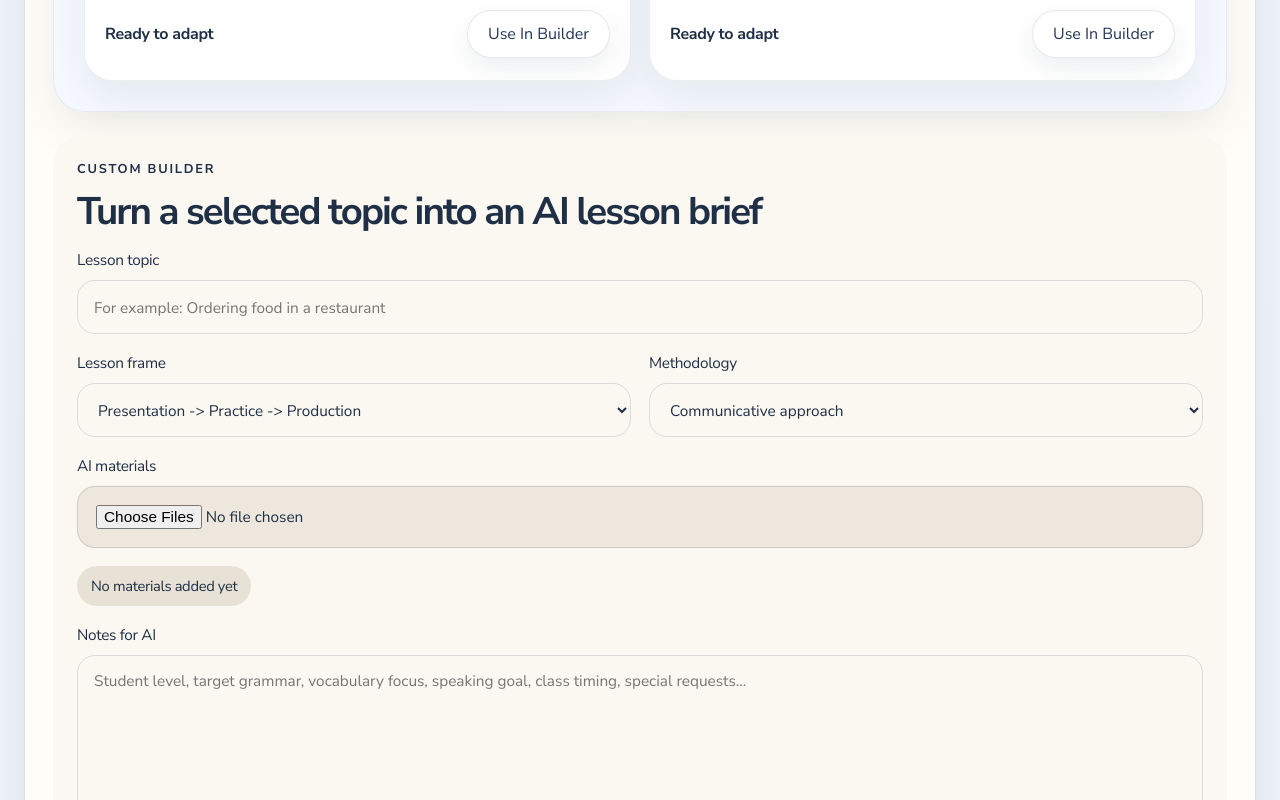
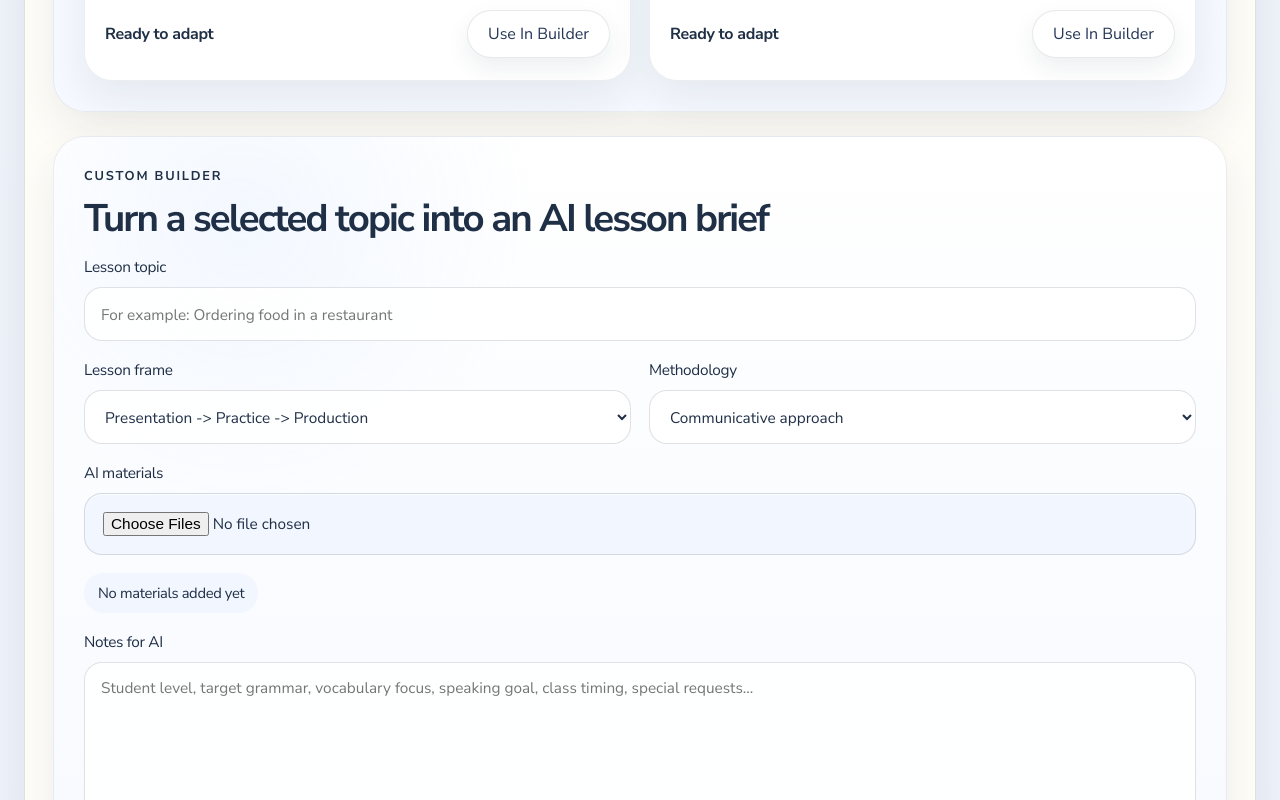
Before and after one commit to lana486/2, a Next.js app: page /lesson-studio in a window 1280 px wide. Shown: the part 3300-4100 px from the top of the page. Built offline with nearby package versions, Linux system fonts and the light colour scheme.

Commit message:
Make lesson studio builder match blue white design

```diff
--- a/app/globals.css
+++ b/app/globals.css
@@ -967,9 +967,13 @@ textarea {
 .studio-form {
   display: grid;
   gap: 18px;
-  padding: 24px;
-  border-radius: 28px;
-  background: color-mix(in srgb, var(--surface) 84%, var(--surface-muted) 16%);
+  padding: 30px;
+  border-radius: 32px;
+  border: 1px solid rgba(31, 47, 70, 0.08);
+  background:
+    radial-gradient(circle at 16% 10%, rgba(146, 190, 255, 0.1), transparent 24%),
+    linear-gradient(180deg, #ffffff 0%, #f6f9ff 100%);
+  box-shadow: 0 18px 40px rgba(31, 47, 70, 0.08);
 }
 
 .studio-browser {
@@ -1353,8 +1357,9 @@ textarea {
   padding: 14px 16px;
   border: 1px solid var(--border);
   border-radius: 18px;
-  background: transparent;
+  background: rgba(255, 255, 255, 0.86);
   color: inherit;
+  box-shadow: inset 0 1px 0 rgba(255, 255, 255, 0.72);
 }
 
 .studio-form textarea {
@@ -1364,7 +1369,7 @@ textarea {
 
 .studio-form input[type="file"] {
   padding: 18px;
-  background: color-mix(in srgb, var(--surface-muted) 65%, transparent);
+  background: rgba(240, 246, 255, 0.92);
 }
 
 .material-list {
@@ -1376,7 +1381,7 @@ textarea {
 .material-list span {
   padding: 10px 14px;
   border-radius: 999px;
-  background: color-mix(in srgb, var(--surface-muted) 82%, transparent);
+  background: rgba(240, 246, 255, 0.92);
   font-size: 0.92rem;
 }
 
```
